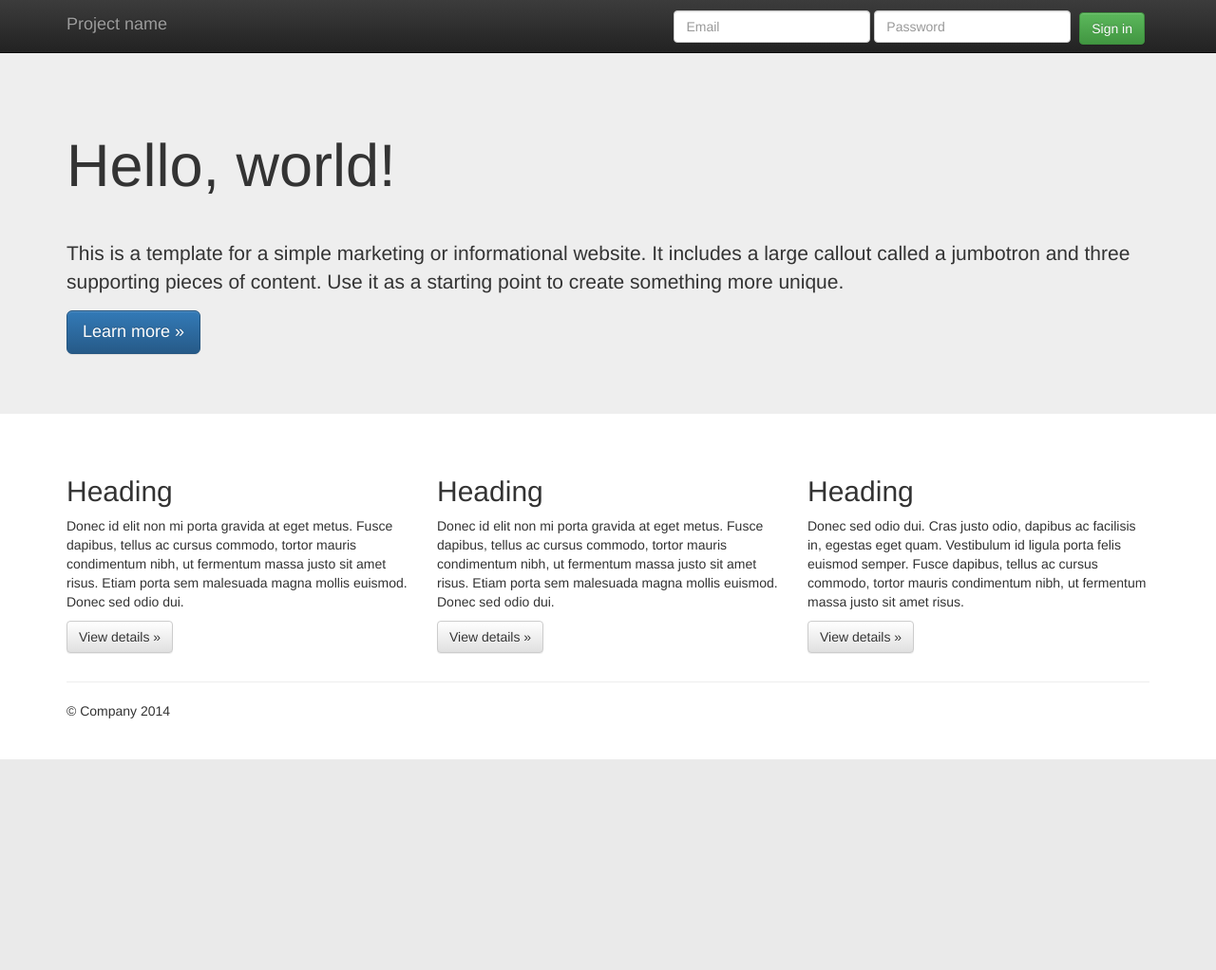
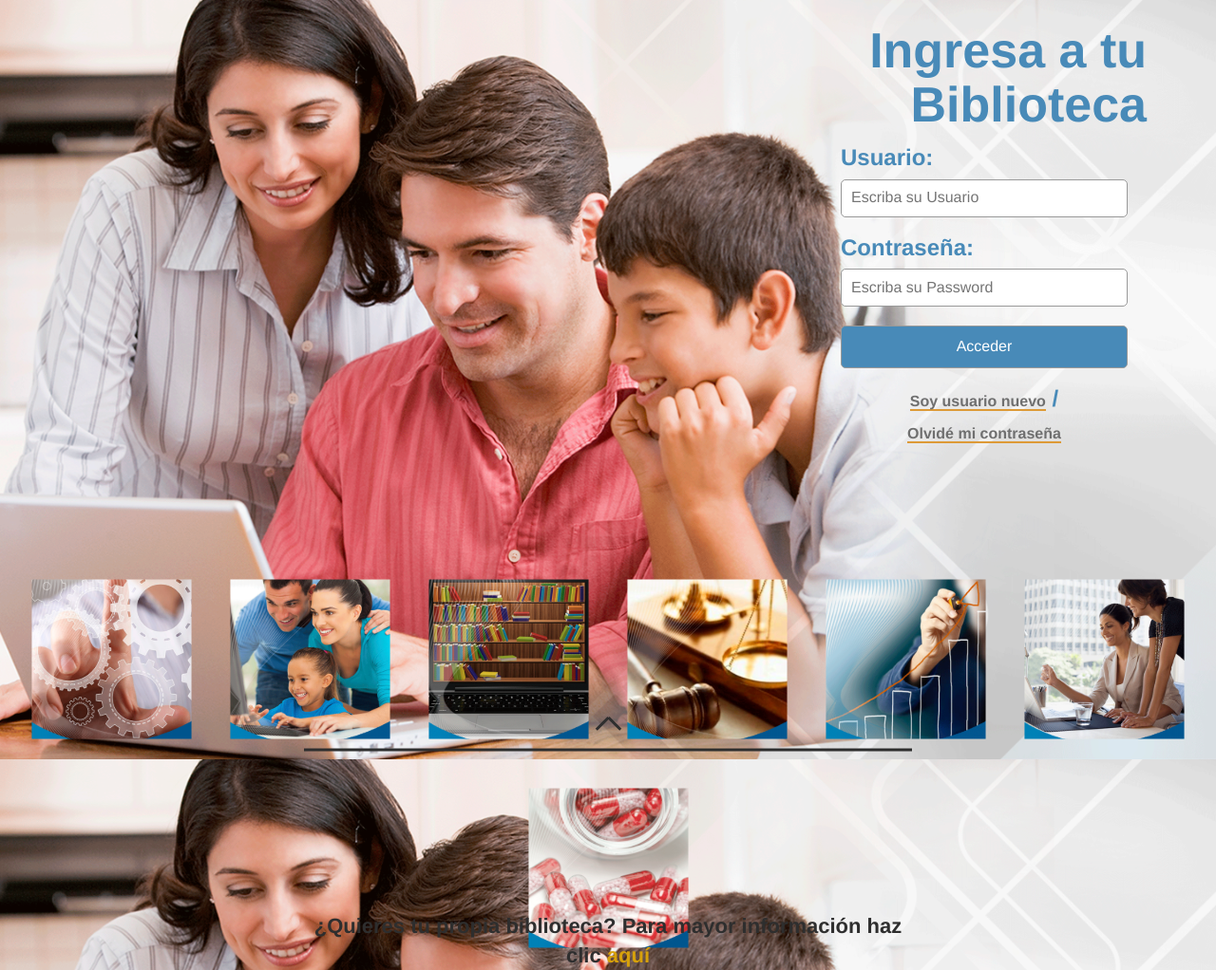
Before and after one commit to hugojuradogarcia/web.proyectoRevistas, a PHP site: page / in a window 1280 px wide. Shown: the whole page at 95% size. Before the commit the page ends 800 px from the top, so only its background shows below. Run offline with PHP 8.4, Linux system fonts and the light colour scheme; some libraries are stand-ins or nearby versions.

Commit message:
Fusion del proyecto

```diff
--- a/portal/index.php
+++ b/portal/index.php
@@ -1,93 +1,168 @@
-<?php session_start(); ?>
 <!DOCTYPE html>
-<!--[if lt IE 7]>      <html class="no-js lt-ie9 lt-ie8 lt-ie7"> <![endif]-->
-<!--[if IE 7]>         <html class="no-js lt-ie9 lt-ie8"> <![endif]-->
-<!--[if IE 8]>         <html class="no-js lt-ie9"> <![endif]-->
-<!--[if gt IE 8]><!--> <html class="no-js"> <!--<![endif]-->
+<html>
 	<head>
-        <meta charset="utf-8">
-        <meta http-equiv="X-UA-Compatible" content="IE=edge,chrome=1">
-        <title></title>
-        <meta name="description" content="">
-        <meta name="viewport" content="width=device-width, user-scalable=no, initial-scale=1.0, maximum-scale=1.0, minimum-scale=1.0">
-
-        <link rel="stylesheet" href="css/bootstrap.min.css">
-        <style>
-            body {
-                padding-top: 50px;
-                padding-bottom: 20px;
-            }
-        </style>
-        <link rel="stylesheet" href="css/bootstrap-theme.min.css">
-        <link rel="stylesheet" href="css/main.css">
-
-        <script src="js/vendor/modernizr-2.6.2-respond-1.1.0.min.js"></script>
+		<meta charset="utf-8" />
+		<meta http-equiv="X-UA-Compatible" content="IE=edge" />
+		<meta name="viewport" content="width=device-width, initial-scale=1" />
+		<title>Inicio</title>
+		<meta name="description" content="Contenido Digital de libros, revistas, enciclopedias y muchos más..." />
+		<meta name="keywords" content="Biblioteca Digital, Biblioteca, Digital, Biblioteca Virtual, Virtual" />
+		<meta name="author" content="Grupo Difusión Científica" />
+		<link rel="shortcut icon" href="../favicon.ico" />
+		<!-- Bootsatrap 3.1.1 CSS -->
+		<link rel="stylesheet" type="text/css" href="css/bootstrap.min.css" media="all" />
+		<link rel="stylesheet" type="text/css" href="css/bootstrap-theme.min.css" media="all" />
+		<!-- <link rel="stylesheet" type="text/css" href="css/normalize.css" media="all" /> -->
+		<link rel="stylesheet" type="text/css" href="fonts/font-awesome-4.2.0/css/font-awesome.min.css" media="all" />
+		<link rel="stylesheet" type="text/css" href="css/index.css" media="all" />
+		<link rel="stylesheet" type="text/css" href="css/drag.css" media="all" />
+		<link rel="stylesheet" type="text/css" href="css/pullupmenu.css" media="all" />
+		<script src="js/jquery-1.9.1.js"></script>
+		<script src="js/jquery-login.js"></script>
+		<script src="js/snap.svg-min.js"></script>
+		<!--[if IE]>
+  		<script src="http://html5shiv.googlecode.com/svn/trunk/html5.js"></script>
+		<![endif]-->
 	</head>
 	<body>
-    <nav class="navbar navbar-inverse navbar-fixed-top" role="navigation">
-      <div class="container">
-        <div class="navbar-header">
-          <button type="button" class="navbar-toggle collapsed" data-toggle="collapse" data-target="#navbar" aria-expanded="false" aria-controls="navbar">
-            <span class="sr-only">Toggle navigation</span>
-            <span class="icon-bar"></span>
-            <span class="icon-bar"></span>
-            <span class="icon-bar"></span>
-          </button>
-          <a class="navbar-brand" href="#">Project name</a>
+		<div class="content">
+			<nav id="menu" class="menu">
+				<button class="menu__handle"><span>Menu</span></button>
+				<div class="menu__inner">
+					<ul>
+						<li>¿Quieres tu propia biblioteca? Para mayor información haz clic <a href="#">aquí</a></li>
+					</ul>
 				</div>
-        <div id="navbar" class="navbar-collapse collapse">
-          <form class="navbar-form navbar-right" role="form" action="login.php" method="post">
-            <div class="form-group">
-              <input type="text" name="email" placeholder="Email" class="form-control">
-            </div>
-            <div class="form-group">
-              <input type="password" name="password" placeholder="Password" class="form-control">
-            </div>
-            <button type="submit" class="btn btn-success">Sign in</button>
-          </form>
-        </div><!--/.navbar-collapse -->
+				<div class="morph-shape-menu" data-morph-open="M-10,100c0,0,44-95,290-95c232,0,290,95,290,95" data-morph-close="M-10,100c0,0,44,95,290,95c232,0,290-95,290-95">
+					<svg width="100%" height="100%" viewBox="0 0 560 200" preserveAspectRatio="none">
+						<path fill="none" d="M-10,100c0,0,44,0,290,0c232,0,290,0,290,0" />
+					</svg>
 				</div>
 			</nav>
+			<div class="main">
+				<div class="top">
+					<div class="col-md-offset-6 col-md-6">
+						<h1>Ingresa a tu Biblioteca</h1>
+					</div>
+					<div class="col-md-offset-8 col-md-4">
+						<form id="frmLogin" name="frmLogin">
+							<label>Usuario:</label>
+							<input type="text" id="user" class="placeholder" name="user" placeholder="Escriba su Usuario" required />
 
-    <!-- Main jumbotron for a primary marketing message or call to action -->
-    <div class="jumbotron">
-      <div class="container">
-        <h1>Hello, world!</h1>
-        <p>This is a template for a simple marketing or informational website. It includes a large callout called a jumbotron and three supporting pieces of content. Use it as a starting point to create something more unique.</p>
-        <p><a class="btn btn-primary btn-lg" href="#" role="button">Learn more &raquo;</a></p>
+							<label>Contraseña:</label>
+							<input type="password" id="password" class="placeholder" name="password" placeholder="Escriba su Password" required />
+
+							<input type="submit" id="btnLogin" id="btnLogin" value="Acceder" />
+
+							<div class="loading">
+								<img src="img/loading.gif" width="40" height="40" />
+							</div>
+							<div class="center">
+								<label class="link"><a href="#">Soy usuario nuevo</a> /</label>
+								<label class="link"><a href="#">Olvidé mi contraseña</a></label>
+							</div>
+							<div class="message"></div>
+						</form>
 					</div>
 				</div>
-
-    <div class="container">
-      <!-- Example row of columns -->
-      <div class="row">
-        <div class="col-md-4">
-          <h2>Heading</h2>
-          <p>Donec id elit non mi porta gravida at eget metus. Fusce dapibus, tellus ac cursus commodo, tortor mauris condimentum nibh, ut fermentum massa justo sit amet risus. Etiam porta sem malesuada magna mollis euismod. Donec sed odio dui. </p>
-          <p><a class="btn btn-default" href="#" role="button">View details &raquo;</a></p>
+				<div class="drag-container">
+					<div class="drag-element" id="drag-element-1">
+						<span id="morph-shape" class="morph-shape" data-morph-active="M273,273c0,0-55.8,24-123,24c-78.2,0-123-24-123-24S3,235.3,3,150C3,79.936,27,27,27,27S72,3,150,3c85,0,123,24,123,24s24,38.43,24,123C297,229.646,273,273,273,273z">
+							<svg width="100%" height="100%" viewBox="0 0 300 300" preserveAspectRatio="none">
+								<defs>
+									<pattern id="img1" patternUnits="userSpaceOnUse" width="100%" height="100%">
+										<image xlink:href="img/asce.png" x="0" y="0" width="100%" height="100%" />
+									</pattern>
+								</defs>
+								<path d="M273,273c0,0-55.8,0-123,0c-78.2,0-123,0-123,0s0-37.7,0-123c0-70.064,0-123,0-123s45,0,123,0c85,0,123,0,123,0s0,38.43,0,123C273,229.646,273,273,273,273z" fill="url(#img1)" />
+							</svg>
+						</span>
+						<!-- <i class="fa fa-fw fa-arrows"></i> -->
 					</div>
-        <div class="col-md-4">
-          <h2>Heading</h2>
-          <p>Donec id elit non mi porta gravida at eget metus. Fusce dapibus, tellus ac cursus commodo, tortor mauris condimentum nibh, ut fermentum massa justo sit amet risus. Etiam porta sem malesuada magna mollis euismod. Donec sed odio dui. </p>
-          <p><a class="btn btn-default" href="#" role="button">View details &raquo;</a></p>
+					<div class="drag-element" id="drag-element-2">
+						<span id="morph-shape" class="morph-shape" data-morph-active="M273,273c0,0-55.8,24-123,24c-78.2,0-123-24-123-24S3,235.3,3,150C3,79.936,27,27,27,27S72,3,150,3c85,0,123,24,123,24s24,38.43,24,123C297,229.646,273,273,273,273z">
+							<svg width="100%" height="100%" viewBox="0 0 300 300" preserveAspectRatio="none">
+								<defs>
+									<pattern id="img2" patternUnits="userSpaceOnUse" width="100%" height="100%">
+										<image xlink:href="img/aula-padres.png" x="0" y="0" width="100%" height="100%" />
+									</pattern>
+								</defs>
+								<path d="M273,273c0,0-55.8,0-123,0c-78.2,0-123,0-123,0s0-37.7,0-123c0-70.064,0-123,0-123s45,0,123,0c85,0,123,0,123,0s0,38.43,0,123C273,229.646,273,273,273,273z" fill="url(#img2)" />
+							</svg>
+						</span>
+						<!-- <i class="fa fa-fw fa-arrows"></i> -->
 					</div>
-        <div class="col-md-4">
-          <h2>Heading</h2>
-          <p>Donec sed odio dui. Cras justo odio, dapibus ac facilisis in, egestas eget quam. Vestibulum id ligula porta felis euismod semper. Fusce dapibus, tellus ac cursus commodo, tortor mauris condimentum nibh, ut fermentum massa justo sit amet risus.</p>
-          <p><a class="btn btn-default" href="#" role="button">View details &raquo;</a></p>
+					<div class="drag-element drag-element--alt" id="drag-element-3">
+						<span id="morph-shape" class="morph-shape" data-morph-active="M273,273c0,0-55.8,24-123,24c-78.2,0-123-24-123-24S3,235.3,3,150C3,79.936,27,27,27,27S72,3,150,3c85,0,123,24,123,24s24,38.43,24,123C297,229.646,273,273,273,273z">
+							<svg width="100%" height="100%" viewBox="0 0 300 300" preserveAspectRatio="none">
+								<defs>
+									<pattern id="img3" patternUnits="userSpaceOnUse" width="100%" height="100%">
+										<image xlink:href="img/bibliotechnia.png" x="0" y="0" width="100%" height="100%" />
+									</pattern>
+								</defs>
+								<path d="M273,273c0,0-55.8,0-123,0c-78.2,0-123,0-123,0s0-37.7,0-123c0-70.064,0-123,0-123s45,0,123,0c85,0,123,0,123,0s0,38.43,0,123C273,229.646,273,273,273,273z" fill="url(#img3)" />
+							</svg>
+						</span>
+						<!-- <i class="fa fa-fw fa-arrows"></i> -->
+					</div>
+					<div class="drag-element drag-element--alt" id="drag-element-4">
+						<span id="morph-shape" class="morph-shape" data-morph-active="M273,273c0,0-55.8,24-123,24c-78.2,0-123-24-123-24S3,235.3,3,150C3,79.936,27,27,27,27S72,3,150,3c85,0,123,24,123,24s24,38.43,24,123C297,229.646,273,273,273,273z">
+							<svg width="100%" height="100%" viewBox="0 0 300 300" preserveAspectRatio="none">
+								<defs>
+									<pattern id="img4" patternUnits="userSpaceOnUse" width="100%" height="100%">
+										<image xlink:href="img/legis.png" x="0" y="0" width="100%" height="100%" />
+									</pattern>
+								</defs>
+								<path d="M273,273c0,0-55.8,0-123,0c-78.2,0-123,0-123,0s0-37.7,0-123c0-70.064,0-123,0-123s45,0,123,0c85,0,123,0,123,0s0,38.43,0,123C273,229.646,273,273,273,273z" fill="url(#img4)" />
+							</svg>
+						</span>
+						<!-- <i class="fa fa-fw fa-arrows"></i> -->
+					</div>
+					<div class="drag-element drag-element--alt" id="drag-element-5">
+						<span id="morph-shape" class="morph-shape" data-morph-active="M273,273c0,0-55.8,24-123,24c-78.2,0-123-24-123-24S3,235.3,3,150C3,79.936,27,27,27,27S72,3,150,3c85,0,123,24,123,24s24,38.43,24,123C297,229.646,273,273,273,273z">
+							<svg width="100%" height="100%" viewBox="0 0 300 300" preserveAspectRatio="none">
+								<defs>
+									<pattern id="img5" patternUnits="userSpaceOnUse" width="100%" height="100%">
+										<image xlink:href="img/oceano-admon.png" x="0" y="0" width="100%" height="100%" />
+									</pattern>
+								</defs>
+								<path d="M273,273c0,0-55.8,0-123,0c-78.2,0-123,0-123,0s0-37.7,0-123c0-70.064,0-123,0-123s45,0,123,0c85,0,123,0,123,0s0,38.43,0,123C273,229.646,273,273,273,273z" fill="url(#img5)" />
+							</svg>
+						</span>
+						<!-- <i class="fa fa-fw fa-arrows"></i> -->
+					</div>
+					<div class="drag-element drag-element--alt" id="drag-element-6">
+						<span id="morph-shape" class="morph-shape" data-morph-active="M273,273c0,0-55.8,24-123,24c-78.2,0-123-24-123-24S3,235.3,3,150C3,79.936,27,27,27,27S72,3,150,3c85,0,123,24,123,24s24,38.43,24,123C297,229.646,273,273,273,273z">
+							<svg width="100%" height="100%" viewBox="0 0 300 300" preserveAspectRatio="none">
+								<defs>
+									<pattern id="img6" patternUnits="userSpaceOnUse" width="100%" height="100%">
+										<image xlink:href="img/smrt.png" x="0" y="0" width="100%" height="100%" />
+									</pattern>
+								</defs>
+								<path d="M273,273c0,0-55.8,0-123,0c-78.2,0-123,0-123,0s0-37.7,0-123c0-70.064,0-123,0-123s45,0,123,0c85,0,123,0,123,0s0,38.43,0,123C273,229.646,273,273,273,273z" fill="url(#img6)" />
+							</svg>
+						</span>
+						<!-- <i class="fa fa-fw fa-arrows"></i> -->
+					</div>
+					<div class="drag-element drag-element--alt" id="drag-element-7">
+						<span id="morph-shape" class="morph-shape" data-morph-active="M273,273c0,0-55.8,24-123,24c-78.2,0-123-24-123-24S3,235.3,3,150C3,79.936,27,27,27,27S72,3,150,3c85,0,123,24,123,24s24,38.43,24,123C297,229.646,273,273,273,273z">
+							<svg width="100%" height="100%" viewBox="0 0 300 300" preserveAspectRatio="none">
+								<defs>
+									<pattern id="img7" patternUnits="userSpaceOnUse" width="100%" height="100%">
+										<image xlink:href="img/vademecum.png" x="0" y="0" width="100%" height="100%" />
+									</pattern>
+								</defs>
+								<path d="M273,273c0,0-55.8,0-123,0c-78.2,0-123,0-123,0s0-37.7,0-123c0-70.064,0-123,0-123s45,0,123,0c85,0,123,0,123,0s0,38.43,0,123C273,229.646,273,273,273,273z" fill="url(#img7)" />
+							</svg>
+						</span>
+						<!-- <i class="fa fa-fw fa-arrows"></i> -->
 					</div>
 				</div>
-
-      <hr>
-
-      <footer>
-        <p>&copy; Company 2014</p>
-      </footer>
-    </div> <!-- /container -->        <script src="//ajax.googleapis.com/ajax/libs/jquery/1.11.1/jquery.min.js"></script>
-        <script>window.jQuery || document.write('<script src="js/vendor/jquery-1.11.1.min.js"><\/script>')</script>
-
-        <script src="js/vendor/bootstrap.min.js"></script>
-
-        <script src="js/main.js"></script>
+			</div><!-- main -->
+		</div><!-- content -->
+		<script src="js/classie.js"></script>
+		<script src="js/draggabilly.pkgd.min.js"></script>
+		<script src="js/menu.js"></script>
+		<script src="js/footer.js"></script>
 	</body>
 </html>
```
Lines whose indentation alone changed are shown as unchanged.
